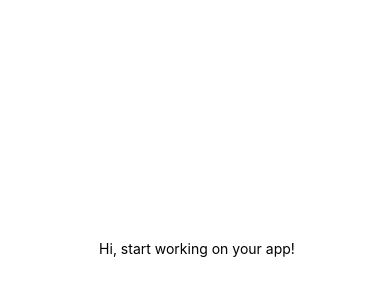
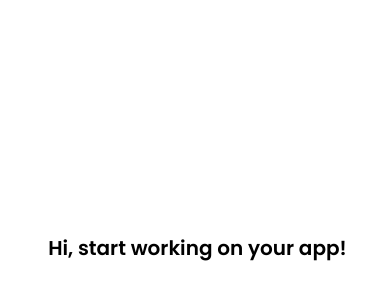
Before and after one commit to nikitapatil311/EExpress, a React Native app: screen / in a window 390 px wide. Shown: the part 174-474 px from the top of the page. Built offline with nearby package versions, Linux system fonts and the light colour scheme.

Commit message:
add Bottomtab

```diff
--- a/App.js
+++ b/App.js
@@ -11,11 +11,21 @@ export default function App() {
     bold: require("./assets/fonts/Poppins-Bold.ttf"),
     medium: require("./assets/fonts/Poppins-Medium.ttf"),
     extrabold: require("./assets/fonts/Poppins-ExtraBold.ttf"),
-    regular: require("./assets/fonts/Poppins-Regular.ttf"),
+    semibold: require("./assets/fonts/Poppins-SemiBold.ttf"),
   });
+
+  const onLayoutRootView = useCallback(async () => {
+    if (fontsLoaded) {
+      await SplashScreen.hideAsync();
+    }
+  }, [fontsLoaded]);
+
+  if (!fontsLoaded) {
+    return null;
+  }
   return (
     <View style={styles.container}>
-      <Text> Hi, start working on your app!</Text>
+      <Text style={styles.textStyle}> Hi, start working on your app!</Text>
       <StatusBar style="auto" />
     </View>
   );
@@ -28,4 +38,8 @@ const styles = StyleSheet.create({
     alignItems: "center",
     justifyContent: "center",
   },
+  textStyle: {
+    fontFamily: "semibold",
+    fontSize: 20,
+  },
 });
```
Also changed, not shown: navigation/BottomTabNavigation.jsx (added, +11 -0 lines).
